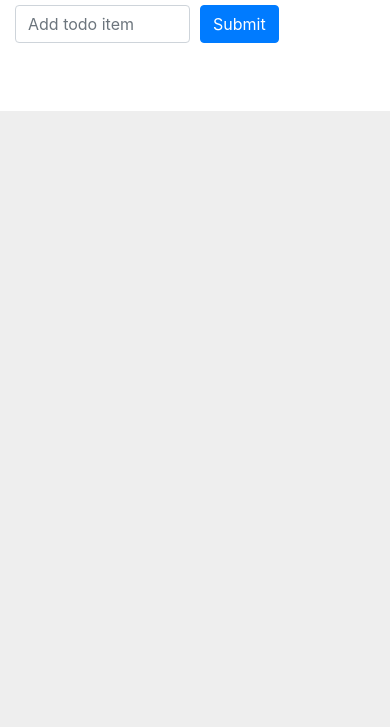
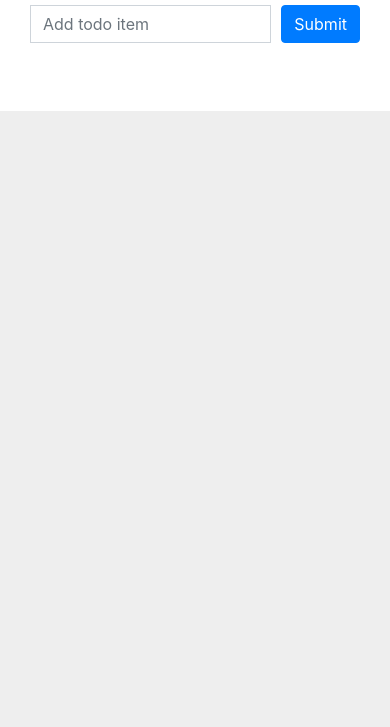
Before and after one commit to richardsa/CS50-Mobile-App-Development, a plain HTML site: page project0/index.html in a window 390 px wide. Shown: the part 117-844 px from the top of the page. Drawn offline with nearby package versions, Linux system fonts and the light colour scheme; a web font is replaced by a local one.

Commit message:
fix form mobile issues

```diff
--- a/project0/index.html
+++ b/project0/index.html
@@ -20,18 +20,21 @@
     <!--   <button class="button center" onClick="newTodo()">New TODO</button> -->
       <h3 class="text-center">TODO List</h3>
       <!-- todo form begin -->
+      <div class="container">
+  <div class="row">
+    <div class="col-md-12">
       <form id="todo-form">
-        <div class="form-row align-items-center">
-          <div class="col col-sm-10">
-            <label class="sr-only" for="inlineFormInput">Add todo item</label>
-            <input type="text" class="form-control mb-2" id="todoInput" placeholder="Add todo item">
-          </div>
-
-          <div class="col col-sm-2">
+        <div class="input-group">
+          <label class="sr-only" for="inlineFormInput">Add todo item</label>
+          <input type="text" class="form-control mb-2" id="todoInput" placeholder="Add todo item">
+          <span class="input-group-btn">
             <button type="submit" class="btn btn-primary mb-2">Submit</button>
-          </div>
+          </span>
         </div>
       </form>
+    </div>
+  </div>
+</div>
       <!-- todo form end -->
       <ul id="todo-list" class="todo-list"></ul>
     </div>
--- a/project0/styles.css
+++ b/project0/styles.css
@@ -66,3 +66,7 @@ ul {
 .deleteItem {
   cursor: pointer;
 }
+
+input#todoInput {
+    margin-right: 10px;
+}
```
